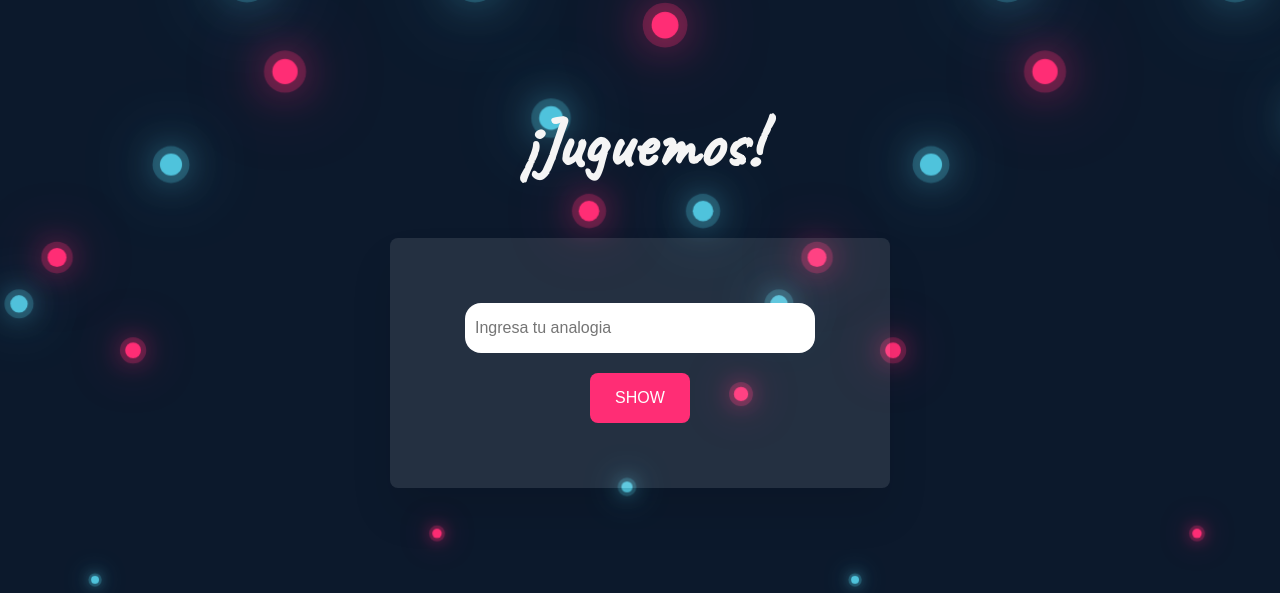
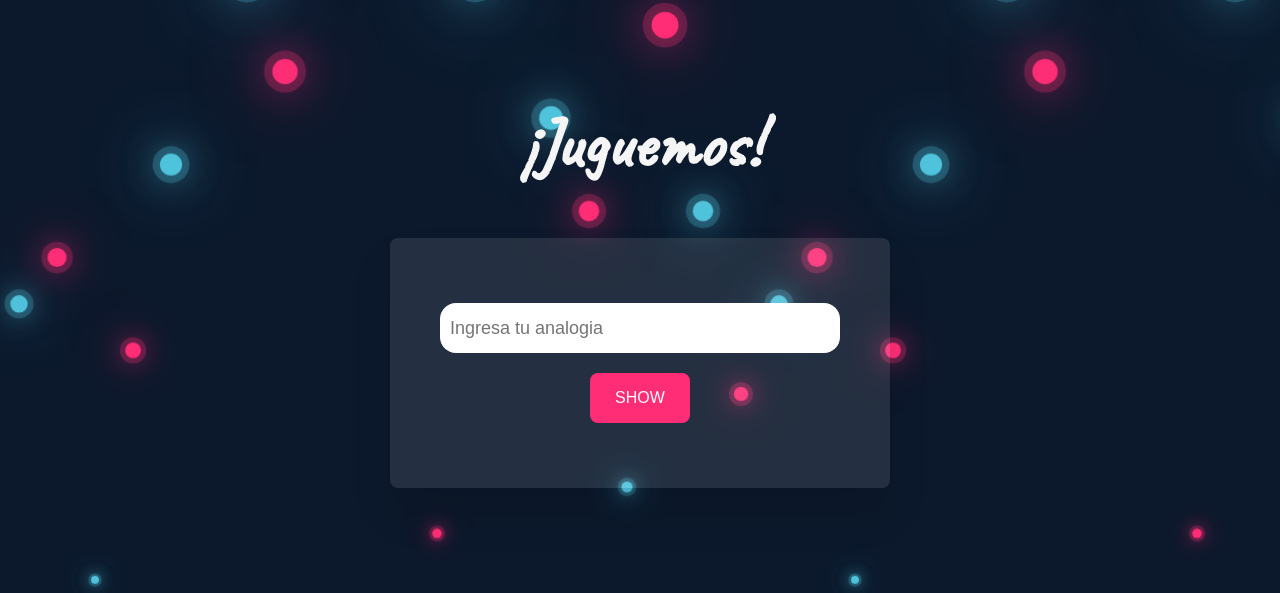
Before and after one commit to Fredy-Quispe/TriviaWithMWE, a Flask app: page / in a window 1280 px wide. Shown: the top 593 px of the page. Run offline with Flask 3, Linux system fonts and the light colour scheme; parts of the project's set-up code (start-up, migrations or seed data) failed here and were passed over.

Commit message:
Uptade to fontsize of box int/out put text on file static/style.css

```diff
--- a/static/style.css
+++ b/static/style.css
@@ -78,23 +78,23 @@ form {
 
 input {
   outline: none;
-  width: 350px;
+  width: 400px;
   height: 50px;
   padding: 10px;
   border: none;
   border-radius: 16px;
-  font-size: 16px;
+  font-size: 18px;
   margin: 10px 10px 10px 10px;
 }
 
 .result-box {
   outline: none;
-  width: 350px;
+  width: 400px;
   height: 50px;
-  padding: 17px;
+  padding: 16px;
   border: none;
   border-radius: 16px;
-  font-size: 16px;
+  font-size: 18px;
   margin: 10px 10px 10px 10px;
   background-color: white;
   font-family: Arial, Helvetica, sans-serif;
```
